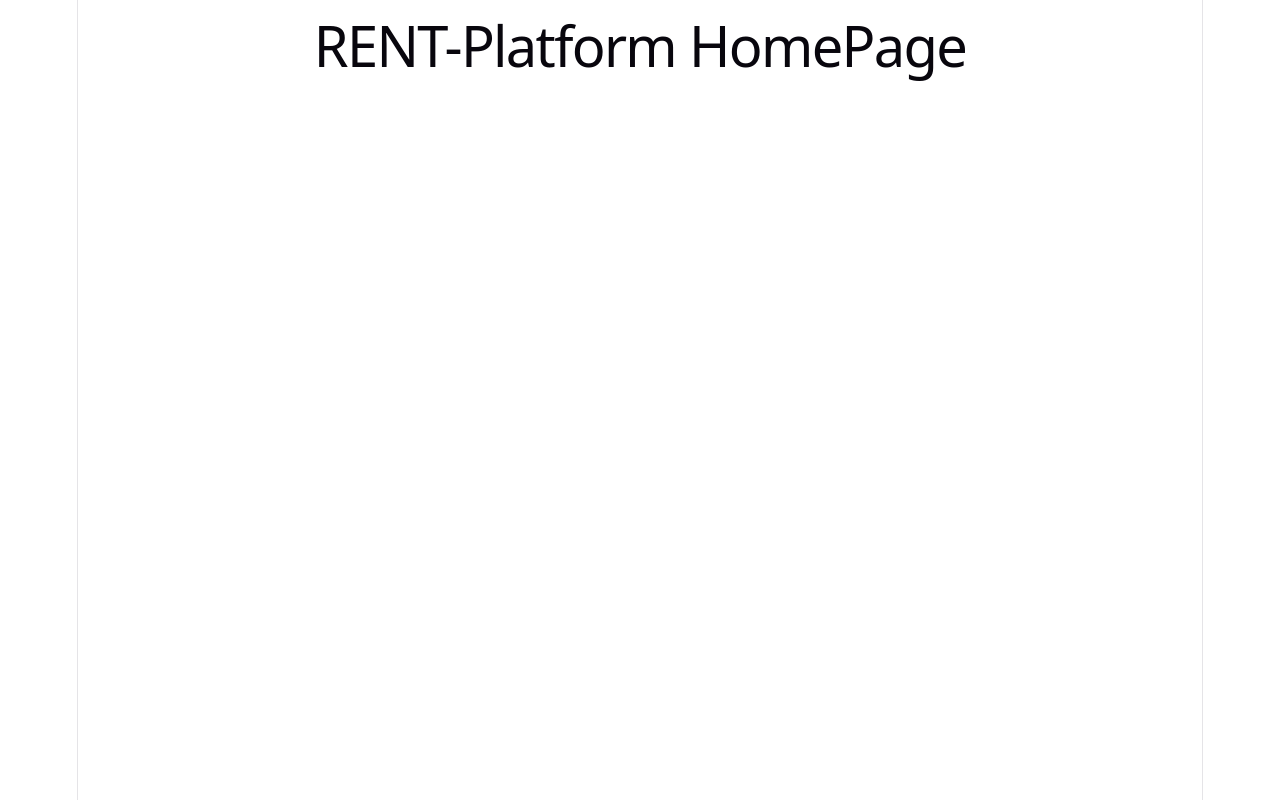
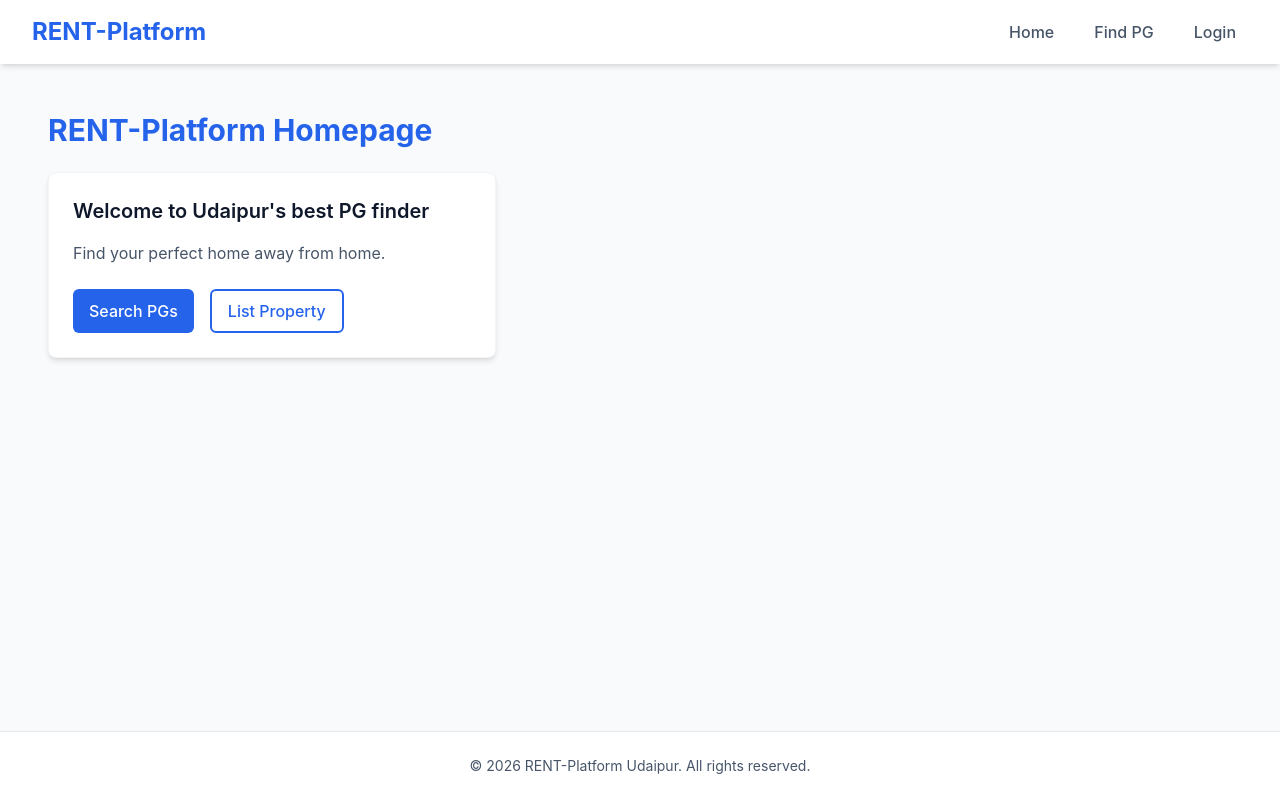
Before and after one commit to harshgohil9march/RENT-Platform, a React (Vite) app in the folder frontend/: page / in a window 1280 px wide. Built offline with nearby package versions, Linux system fonts and the light colour scheme.

Commit message:
card,Header & footer is done

```diff
--- a/frontend/package.json
+++ b/frontend/package.json
@@ -10,6 +10,7 @@
     "preview": "vite preview"
   },
   "dependencies": {
+    "@tailwindcss/vite": "^4.3.3",
     "react": "^19.3.1",
     "react-dom": "^19.3.1",
     "react-router-dom": "^7.18.4"
@@ -20,10 +21,13 @@
     "@types/react": "^19.3.0",
     "@types/react-dom": "^19.3.0",
     "@vitejs/plugin-react": "^6.1.2",
+    "autoprefixer": "^10.6.1",
     "eslint": "^10.13.0",
     "eslint-plugin-react-hooks": "^7.1.1",
     "eslint-plugin-react-refresh": "^0.5.7",
     "globals": "^17.13.0",
+    "postcss": "^8.5.31",
+    "tailwindcss": "^4.3.3",
     "typescript": "~6.0.3",
     "typescript-eslint": "^8.71.2",
     "vite": "^8.3.4"
--- a/frontend/src/App.tsx
+++ b/frontend/src/App.tsx
@@ -1,12 +1,15 @@
 import { BrowserRouter, Routes, Route } from "react-router-dom";
-import Home from './pages/Home' ;
+import Home from './pages/Home';
+import Layout from "./components/layout/Layout";
 function App() {
 
   return (
       <BrowserRouter>
-      <Routes >
-        <Route path="/" element={<Home />} />
-      </Routes>
+        <Layout>
+          <Routes >
+            <Route path="/" element={<Home />} />
+          </Routes>
+        </Layout>
       </BrowserRouter>
   )
 }
--- /dev/null
+++ b/frontend/src/components/layout/Footer.tsx
@@ -0,0 +1,11 @@
+export default function Footer() {
+  return (
+    <footer className="bg-white border-t border-gray-200 mt-auto">
+      <div className="max-w-7xl mx-auto py-6 px-4 sm:px-6 lg:px-8">
+        <p className="text-center text-sm text-secondary">
+          &copy; {new Date().getFullYear()} RENT-Platform Udaipur. All rights reserved.
+        </p>
+      </div>
+    </footer>
+  );
+}
--- /dev/null
+++ b/frontend/src/components/layout/Header.tsx
@@ -0,0 +1,31 @@
+import { Link } from 'react-router-dom';
+
+export default function Header() {
+  return (
+    <header className="bg-white shadow-md">
+      <div className="max-w-7xl mx-auto px-4 sm:px-6 lg:px-8">
+        <div className="flex justify-between items-center h-16">
+          {/* Logo */}
+          <div className="flex-shrink-0 flex items-center">
+            <Link to="/" className="text-2xl font-bold text-primary">
+              RENT-Platform
+            </Link>
+          </div>
+
+          {/* Navigation */}
+          <nav className="flex space-x-4">
+            <Link to="/" className="text-secondary hover:text-primary px-3 py-2 rounded-md font-medium">
+              Home
+            </Link>
+            <Link to="/search" className="text-secondary hover:text-primary px-3 py-2 rounded-md font-medium">
+              Find PG
+            </Link>
+            <Link to="/login" className="text-secondary hover:text-primary px-3 py-2 rounded-md font-medium">
+              Login
+            </Link>
+          </nav>
+        </div>
+      </div>
+    </header>
+  );
+}
--- /dev/null
+++ b/frontend/src/components/layout/Layout.tsx
@@ -0,0 +1,19 @@
+import type { ReactNode } from 'react';
+import Header from './Header';
+import Footer from './Footer';
+
+interface LayoutProps {
+  children: ReactNode;
+}
+
+export default function Layout({ children }: LayoutProps) {
+  return (
+    <div className="flex flex-col min-h-screen">
+      <Header />
+      <main className="flex-grow max-w-7xl w-full mx-auto px-4 sm:px-6 lg:px-8 py-8">
+        {children}
+      </main>
+      <Footer />
+    </div>
+  );
+}
--- /dev/null
+++ b/frontend/src/components/ui/Button.tsx
@@ -0,0 +1,29 @@
+import type { ButtonHTMLAttributes, ReactNode } from 'react';
+
+interface ButtonProps extends ButtonHTMLAttributes<HTMLButtonElement> {
+  children: ReactNode;
+  variant?: 'primary' | 'outline';
+}
+
+export default function Button({
+  children,
+  variant = 'primary',
+  className = '',
+  ...props
+}: ButtonProps) {
+  const baseStyles = "px-4 py-2 rounded-md font-medium transition-colors duration-200 cursor-pointer";
+
+  const variants = {
+    primary: "bg-primary text-white hover:bg-blue-700",
+    outline: "border-2 border-primary text-primary hover:bg-blue-50"
+  };
+
+  return (
+    <button
+      className={`${baseStyles} ${variants[variant]} ${className}`}
+      {...props}
+    >
+      {children}
+    </button>
+  );
+}
--- /dev/null
+++ b/frontend/src/components/ui/Card.tsx
@@ -0,0 +1,14 @@
+import type { ReactNode } from 'react';
+
+interface CardProps {
+  children: ReactNode;
+  className?: string;
+}
+
+export default function Card({ children, className = '' }: CardProps) {
+  return (
+    <div className={`bg-white rounded-lg shadow-md border border-gray-100 overflow-hidden ${className}`}>
+      {children}
+    </div>
+  );
+}
--- a/frontend/src/index.css
+++ b/frontend/src/index.css
@@ -1,111 +1,12 @@
-:root {
-  --text: #6b6375;
-  --text-h: #08060d;
-  --bg: #fff;
-  --border: #e5e4e7;
-  --code-bg: #f4f3ec;
-  --accent: #aa3bff;
-  --accent-bg: rgba(170, 59, 255, 0.1);
-  --accent-border: rgba(170, 59, 255, 0.5);
-  --social-bg: rgba(244, 243, 236, 0.5);
-  --shadow:
-    rgba(0, 0, 0, 0.1) 0 10px 15px -3px, rgba(0, 0, 0, 0.05) 0 4px 6px -2px;
+@import "tailwindcss";
 
-  --sans: system-ui, 'Segoe UI', Roboto, sans-serif;
-  --heading: system-ui, 'Segoe UI', Roboto, sans-serif;
-  --mono: ui-monospace, Consolas, monospace;
-
-  font: 18px/145% var(--sans);
-  letter-spacing: 0.18px;
-  color-scheme: light dark;
-  color: var(--text);
-  background: var(--bg);
-  font-synthesis: none;
-  text-rendering: optimizeLegibility;
-  -webkit-font-smoothing: antialiased;
-  -moz-osx-font-smoothing: grayscale;
-
-  @media (max-width: 1024px) {
-    font-size: 16px;
-  }
-}
-
-@media (prefers-color-scheme: dark) {
-  :root {
-    --text: #9ca3af;
-    --text-h: #f3f4f6;
-    --bg: #16171d;
-    --border: #2e303a;
-    --code-bg: #1f2028;
-    --accent: #c084fc;
-    --accent-bg: rgba(192, 132, 252, 0.15);
-    --accent-border: rgba(192, 132, 252, 0.5);
-    --social-bg: rgba(47, 48, 58, 0.5);
-    --shadow:
-      rgba(0, 0, 0, 0.4) 0 10px 15px -3px, rgba(0, 0, 0, 0.25) 0 4px 6px -2px;
-  }
-
-  #social .button-icon {
-    filter: invert(1) brightness(2);
-  }
-}
-
-#root {
-  width: 1126px;
-  max-width: 100%;
-  margin: 0 auto;
-  text-align: center;
-  border-inline: 1px solid var(--border);
-  min-height: 100svh;
-  display: flex;
-  flex-direction: column;
-  box-sizing: border-box;
+@theme {
+  --color-primary: #2563eb;
+  --color-secondary: #475569;
+  --color-background: #f8fafc;
 }
 
 body {
-  margin: 0;
+  background-color: var(--color-background);
+  color: #0f172a;
 }
-
-h1,
-h2 {
-  font-family: var(--heading);
-  font-weight: 500;
-  color: var(--text-h);
-}
-
-h1 {
-  font-size: 56px;
-  letter-spacing: -1.68px;
-  margin: 32px 0;
-  @media (max-width: 1024px) {
-    font-size: 36px;
-    margin: 20px 0;
-  }
-}
-h2 {
-  font-size: 24px;
-  line-height: 118%;
-  letter-spacing: -0.24px;
-  margin: 0 0 8px;
-  @media (max-width: 1024px) {
-    font-size: 20px;
-  }
-}
-p {
-  margin: 0;
-}
-
-code,
-.counter {
-  font-family: var(--mono);
-  display: inline-flex;
-  border-radius: 4px;
-  color: var(--text-h);
-}
-
-code {
-  font-size: 15px;
-  line-height: 135%;
-  padding: 4px 8px;
-  background: var(--code-bg);
-}
--- a/frontend/src/pages/Home.tsx
+++ b/frontend/src/pages/Home.tsx
@@ -1,3 +1,20 @@
-export default function Home(){
-    return <h1>RENT-Platform HomePage</h1>
+import Button from '../components/ui/Button';
+import Card from '../components/ui/Card';
+
+export default function Home() {
+  return (
+    <div className="p-4 space-y-6">
+      <h1 className="text-3xl font-bold text-primary">RENT-Platform Homepage</h1>
+
+      <Card className="p-6 max-w-md">
+        <h2 className="text-xl font-semibold mb-4">Welcome to Udaipur's best PG finder</h2>
+        <p className="text-secondary mb-6">Find your perfect home away from home.</p>
+
+        <div className="flex space-x-4">
+          <Button variant="primary">Search PGs</Button>
+          <Button variant="outline">List Property</Button>
+        </div>
+      </Card>
+    </div>
+  );
 }
--- a/frontend/vite.config.ts
+++ b/frontend/vite.config.ts
@@ -1,7 +1,11 @@
+import { defineConfig } from 'vite'
 import react from '@vitejs/plugin-react'
-import { defineConfig } from 'vite'
+import tailwindcss from '@tailwindcss/vite'
 
 // https://vite.dev/config/
 export default defineConfig({
-  plugins: [react()],
+  plugins: [
+    react(),
+    tailwindcss(),
+  ],
 })
```
Also changed, not shown: 1 other file (tests, documents, lock files or other folders).
